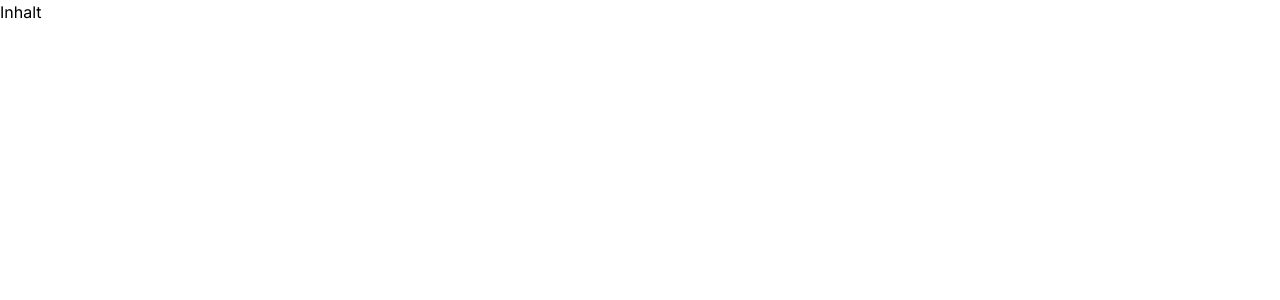
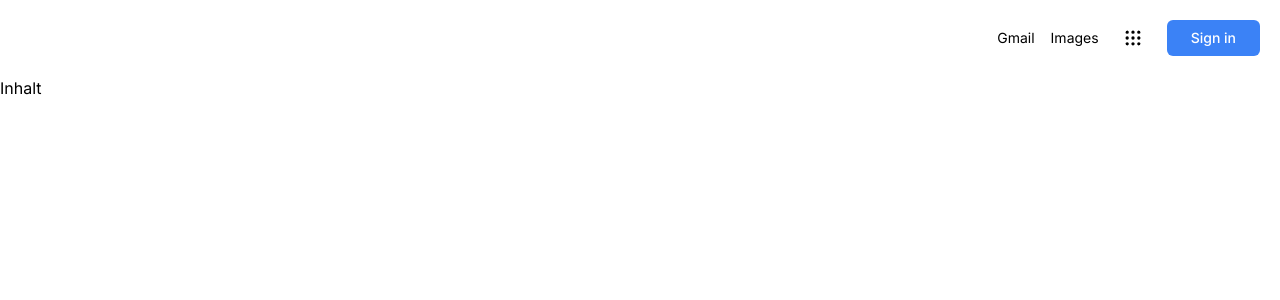
Before and after one commit to emadalmousa/google-next, a Next.js app: page / in a window 1280 px wide. Shown: the top 300 px of the page. Built offline with nearby package versions, Linux system fonts and the light colour scheme.

Commit message:
Heaerhome

```diff
--- /dev/null
+++ b/app/components/HomeHeader.tsx
@@ -0,0 +1,23 @@
+import Link from 'next/link'
+import React from 'react'
+import { TbGridDots } from 'react-icons/tb'
+
+const HomeHeader = () => {
+    return (
+        <header className='flex justify-end p-5 text-sm '>
+            <div className='flex space-x-4 items-center'>
+                <Link href={"https://mail.google.com"} className='hover:underline'>
+                    Gmail
+                </Link>
+                <Link href={"https://mail.google.com"} className='hover:underline'>
+                    Images
+                </Link>
+                <TbGridDots className='bg-transparent hover:bg-gray-200 rounded-full text-4xl p-2'/>
+                <button className='bg-blue-500 text-white px-6 py-2 font-medium rounded-md
+                hover:brightness-105 hover:shadow-md transition-shadow'>Sign in</button>
+            </div>
+        </header>
+    )
+}
+
+export default HomeHeader
--- a/app/components/Inhalt.tsx
+++ b/app/components/Inhalt.tsx
@@ -1,8 +1,12 @@
 import React from 'react'
+import HomeHeader from './HomeHeader'
 
 const Inhalt = () => {
   return (
-    <div>Inhalt</div>
+    <div>
+      <HomeHeader />
+      Inhalt
+    </div>
   )
 }
 
```
Also changed, not shown: package.json (+5 -4 lines), 2 other files (tests, documents, lock files or other folders).
